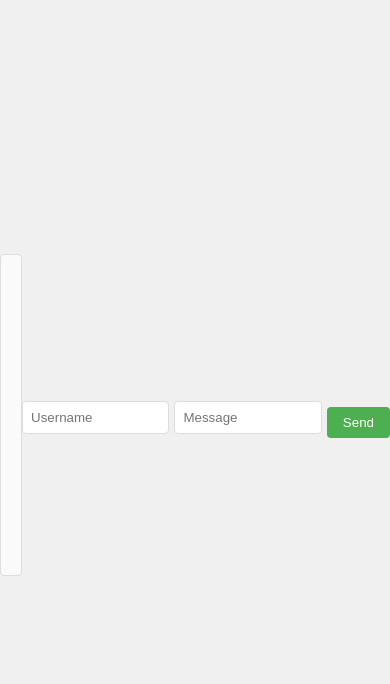
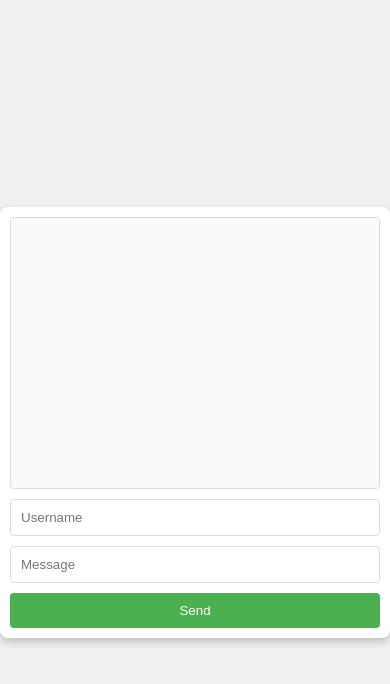
Before and after one commit to CarlosMonforteIzquierdo/Online_chat, a Flask app: page / in a window 390 px wide. Shown: the top 684 px of the page. Run offline with Flask 3, Linux system fonts and the light colour scheme.

Commit message:
Diseño simple mejorado y responsive

```diff
--- a/static/index.css
+++ b/static/index.css
@@ -9,11 +9,15 @@ body {
 }
 
 #chat-container {
-    width: 400px;
+    width: 90%;
+    max-width: 400px;
     background-color: #ffffff;
     padding: 20px;
     border-radius: 8px;
     box-shadow: 0 4px 8px rgba(0, 0, 0, 0.2);
+    display: flex;
+    flex-direction: column;
+    gap: 10px;
 }
 
 #messages {
@@ -21,7 +25,6 @@ body {
     overflow-y: auto;
     border: 1px solid #ddd;
     padding: 10px;
-    margin-bottom: 15px;
     background-color: #fafafa;
     border-radius: 4px;
 }
@@ -29,26 +32,41 @@ body {
 #messages p {
     margin: 5px 0;
 }
-
+#input-container {
+    display: flex;
+    flex-direction: column;
+    gap: 10px;
+}
 input[type="text"] {
-    width: calc(50% - 10px);
-    padding: 8px;
-    margin-right: 5px;
-    margin-bottom: 10px;
+    width: 100%;
+    padding: 10px;
     border: 1px solid #ddd;
     border-radius: 4px;
     outline: none;
+    box-sizing: border-box;
 }
 button {
-    padding: 8px 16px;
+    padding: 10px;
     background-color: #4CAF50;
     color: white;
     border: none;
     border-radius: 4px;
     cursor: pointer;
     transition: background-color 0.3s;
+    width: 100%;
 }
 
 button:hover {
     background-color: #45a049;
 }
+
+@media (max-width: 500px) {
+    #chat-container {
+        width: 100%;
+        padding: 10px;
+    }
+
+    #messages {
+        height: 250px;
+    }
+}
--- a/templates/index.html
+++ b/templates/index.html
@@ -24,11 +24,13 @@
             });
         });
     </script>
-    <div id="messages">
-
+    <div id="chat-container">
+        <div id="messages"></div>
+        <div id="input-container">
+            <input type="text" id="username" placeholder="Username">
+            <input type="text" id="message" placeholder="Message">
+            <button id="send_btn">Send</button>
+        </div>
     </div>
-    <input type="text" id="username" placeholder="Username">
-    <input type="text" id="message" placeholder="Message">
-    <button id="send_btn">Send</button>
 </body>
 </html>
```
